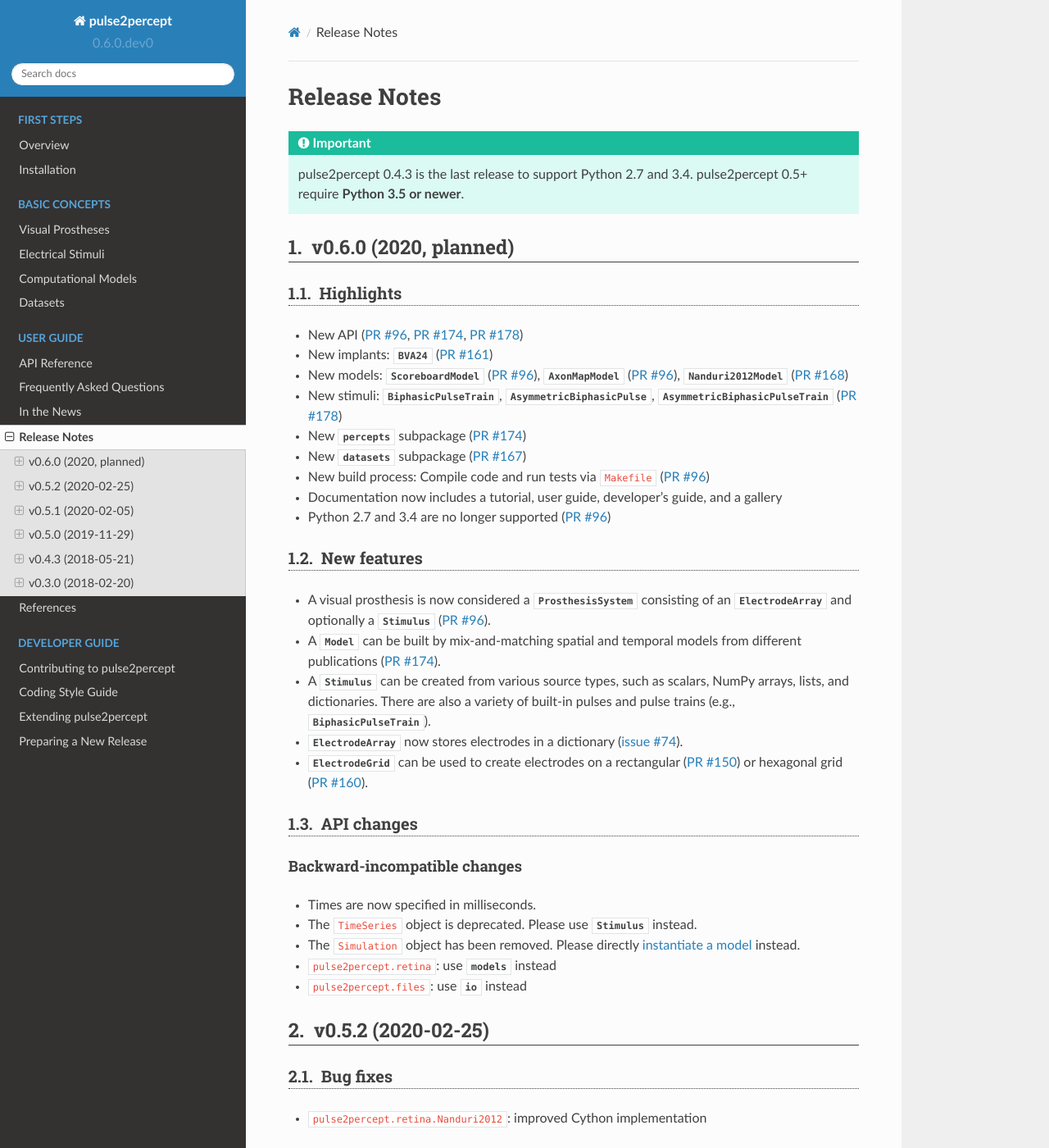
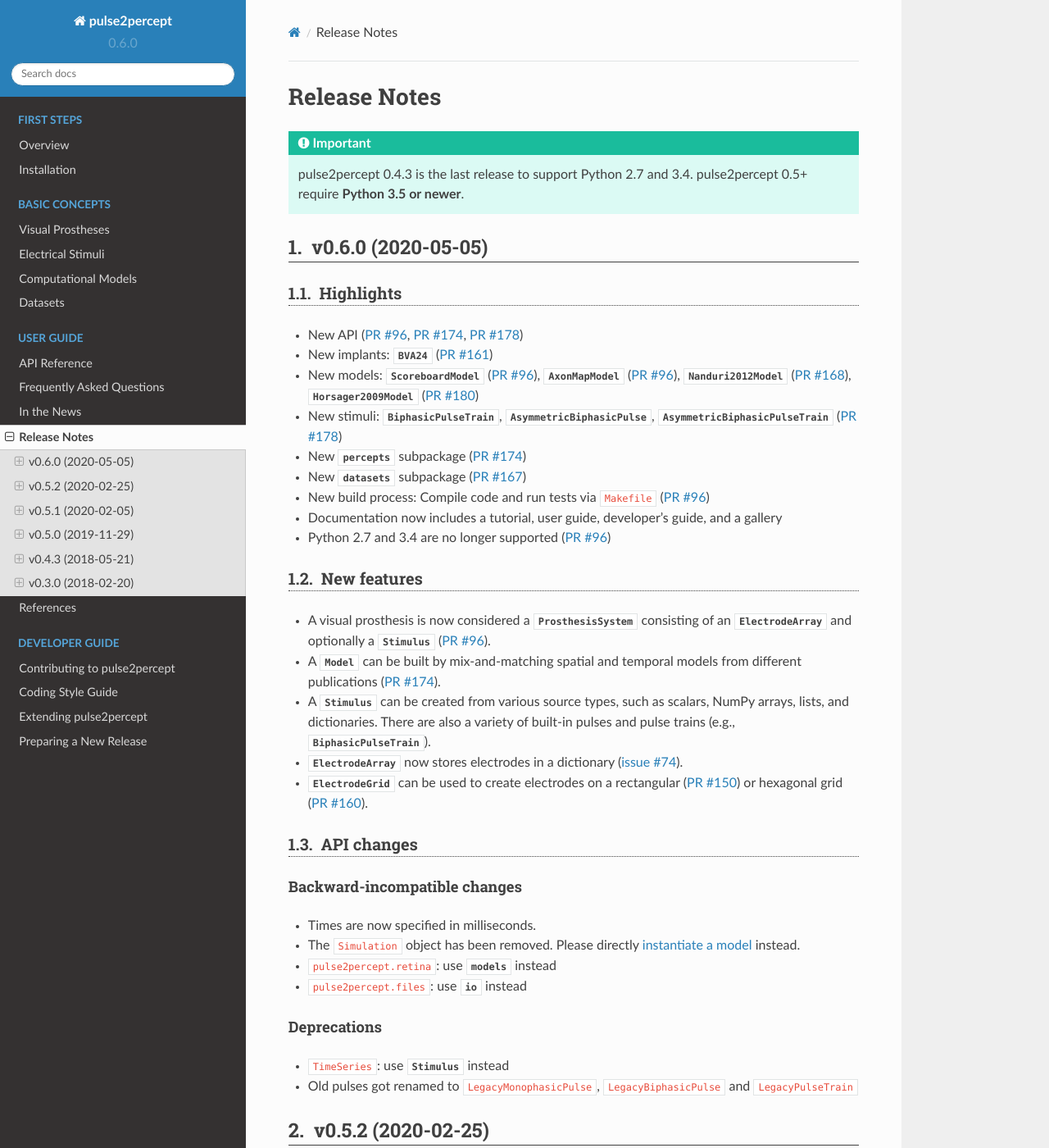
Before and after one commit to pulse2percept/pulse2percept, a Sphinx documentation site: the page built from doc/users/release_notes.rst, in a window 1280 px wide and 1400 px high. Shown: the whole window at 82% size. Built offline with Sphinx 7.4.7 and the Read the Docs theme 2.0.0, drawn with Linux system fonts in a browser that asks for light colours; pages that are not in the unit, such as notebooks, are missing from menus.

Commit message:
prepare v0.6.0

```diff
--- a/doc/install.rst
+++ b/doc/install.rst
@@ -217,7 +217,8 @@ Obtaining the latest code from GitHub
 Building pulse2percept
 ----------------------
 
-Assuming you are still in the root directory of the git clone, type:
+Assuming you are still in the root directory of the git clone, type
+(note the ``.``):
 
 .. code-block:: bash
 
--- a/doc/users/release_notes.rst
+++ b/doc/users/release_notes.rst
@@ -9,7 +9,7 @@ Release Notes
     pulse2percept 0.4.3 is the last release to support Python 2.7 and 3.4.
     pulse2percept 0.5+ require **Python 3.5 or newer**.
 
-v0.6.0 (2020, planned)
+v0.6.0 (2020-05-05)
 ----------------------
 
 Highlights
@@ -19,7 +19,8 @@ Highlights
 *   New implants: :py:class:`~pulse2percept.implants.BVA24` (:pull:`161`)
 *   New models: :py:class:`~pulse2percept.models.ScoreboardModel` (:pull:`96`),
     :py:class:`~pulse2percept.models.AxonMapModel` (:pull:`96`),
-    :py:class:`~pulse2percept.models.Nanduri2012Model` (:pull:`168`)
+    :py:class:`~pulse2percept.models.Nanduri2012Model` (:pull:`168`),
+    :py:class:`~pulse2percept.models.Horsager2009Model` (:pull:`180`)
 *   New stimuli: :py:class:`~pulse2percept.stimuli.BiphasicPulseTrain`,
     :py:class:`~pulse2percept.stimuli.AsymmetricBiphasicPulse`,
     :py:class:`~pulse2percept.stimuli.AsymmetricBiphasicPulseTrain`
@@ -57,12 +58,17 @@ Backward-incompatible changes
 ^^^^^^^^^^^^^^^^^^^^^^^^^^^^^
 
 *  Times are now specified in milliseconds.
-*  The ``TimeSeries`` object is deprecated. Please use
-   :py:class:`~pulse2percept.stimuli.Stimulus` instead.
 *  The ``Simulation`` object has been removed. Please directly
    :ref:`instantiate a model <topics-models>` instead.
 *  ``pulse2percept.retina``: use :py:mod:`~pulse2percept.models` instead
 *  ``pulse2percept.files``: use :py:mod:`~pulse2percept.io` instead
+
+Deprecations
+^^^^^^^^^^^^
+
+*  ``TimeSeries``: use :py:class:`~pulse2percept.stimuli.Stimulus` instead
+*  Old pulses got renamed to ``LegacyMonophasicPulse``, ``LegacyBiphasicPulse``
+   and ``LegacyPulseTrain``
 
 v0.5.2 (2020-02-25)
 -------------------
--- a/pulse2percept/version.py
+++ b/pulse2percept/version.py
@@ -1 +1 @@
-__version__ = '0.6.0.dev0'
+__version__ = '0.6.0'
```
